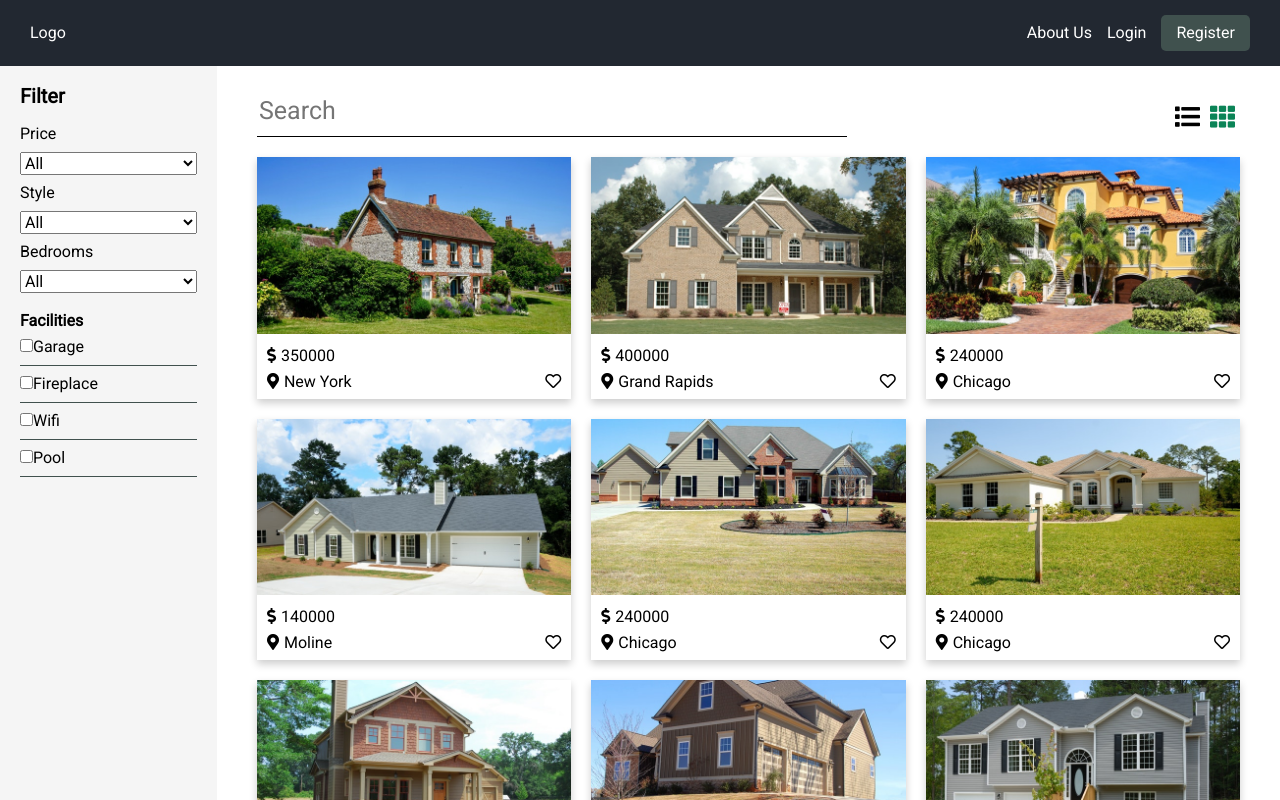
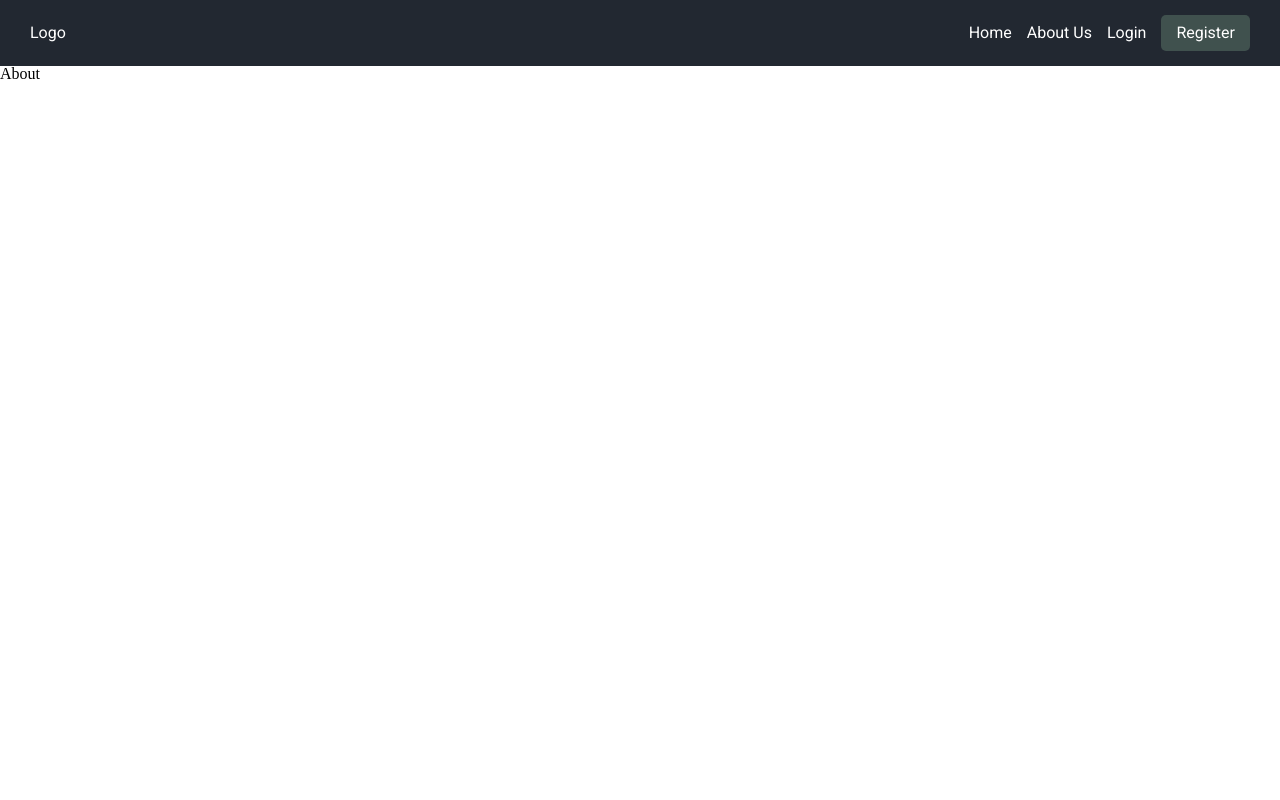
Before and after one commit to bwhite03/Real-Estate, a React (Create React App) app: page /about in a window 1280 px wide. Shown: the top 800 px of the page. Built offline with nearby package versions, Linux system fonts and the light colour scheme.

Commit message:
added react router

```diff
--- a/package.json
+++ b/package.json
@@ -8,6 +8,7 @@
     "react": "^16.7.0",
     "react-dom": "^16.7.0",
     "react-modal": "^3.8.1",
+    "react-router-dom": "^4.3.1",
     "react-scripts": "2.1.3"
   },
   "scripts": {
--- /dev/null
+++ b/src/Router.js
@@ -0,0 +1,17 @@
+import React from "react";
+import { BrowserRouter, Route, Switch } from "react-router-dom";
+import Home from "./components/Home";
+import About from "./components/About";
+
+const Router = () => {
+  return (
+    <BrowserRouter>
+      <Switch>
+        <Route exact path="/" component={Home} />
+        <Route exact path="/about" component={About} />
+      </Switch>
+    </BrowserRouter>
+  );
+};
+
+export default Router;
--- /dev/null
+++ b/src/components/About.js
@@ -0,0 +1,11 @@
+import React from "react";
+import Header from "./Header/Header";
+
+export default function About() {
+  return (
+    <div>
+      <Header />
+      <h1>About</h1>
+    </div>
+  );
+}
--- a/src/components/Header/Header.js
+++ b/src/components/Header/Header.js
@@ -1,4 +1,5 @@
 import React from "react";
+import { NavLink } from "react-router-dom";
 
 const Header = () => {
   return (
@@ -7,9 +8,18 @@ const Header = () => {
         <h1>Logo</h1>
       </div>
       <ul>
-        <li>About Us</li>
-        <li>Login</li>
-        <li className="register">Register</li>
+        <NavLink to="/" className="nav-link" exact="true">
+          Home
+        </NavLink>
+        <NavLink to="/about" className="nav-link" exact="true">
+          About Us
+        </NavLink>
+        <NavLink to="/" className="nav-link" exact="true">
+          Login
+        </NavLink>
+        <NavLink to="/" className="nav-link register" exact="true">
+          Register
+        </NavLink>
       </ul>
       <i class="fas fa-bars" />
     </nav>
--- a/src/App.js
+++ b/src/components/Home.js
@@ -1,13 +1,13 @@
 import React, { Component } from "react";
 import "normalize.css/normalize.css";
-import "./App.scss";
-import JSON from "./data.json";
-import Header from "./components/Header/Header";
-import Filter from "./components/Filter";
-import Listing from "./components/Listings";
-import Footer from "./components/Footer";
+import "../App.scss";
+import JSON from "../data.json";
+import Header from "./Header/Header";
+import Filter from "./Filter";
+import Listing from "./Listings";
+import Footer from "./Footer";
 
-class App extends Component {
+class Home extends Component {
   constructor() {
     super();
     this.state = {
@@ -128,7 +128,7 @@ class App extends Component {
 
   render() {
     return (
-      <div className="App">
+      <div className="Home">
         <Header />
         <div className="wrapper">
           <Filter
@@ -151,4 +151,4 @@ class App extends Component {
   }
 }
 
-export default App;
+export default Home;
--- a/src/index.js
+++ b/src/index.js
@@ -1,9 +1,9 @@
 import React from "react";
 import ReactDOM from "react-dom";
-import App from "./App";
+import Router from "./Router";
 import * as serviceWorker from "./serviceWorker";
 
-ReactDOM.render(<App />, document.getElementById("root"));
+ReactDOM.render(<Router />, document.getElementById("root"));
 
 // If you want your app to work offline and load faster, you can change
 // unregister() to register() below. Note this comes with some pitfalls.
--- a/src/sass/header.scss
+++ b/src/sass/header.scss
@@ -17,8 +17,9 @@
 ul {
   list-style-type: none;
   margin: 0;
-  li {
+  a {
     display: inline-block;
+    text-decoration: none;
     margin-left: 15px;
     font-family: "Roboto", sans-serif;
     color: white;
```
Also changed, not shown: 1 other file (tests, documents, lock files or other folders).
